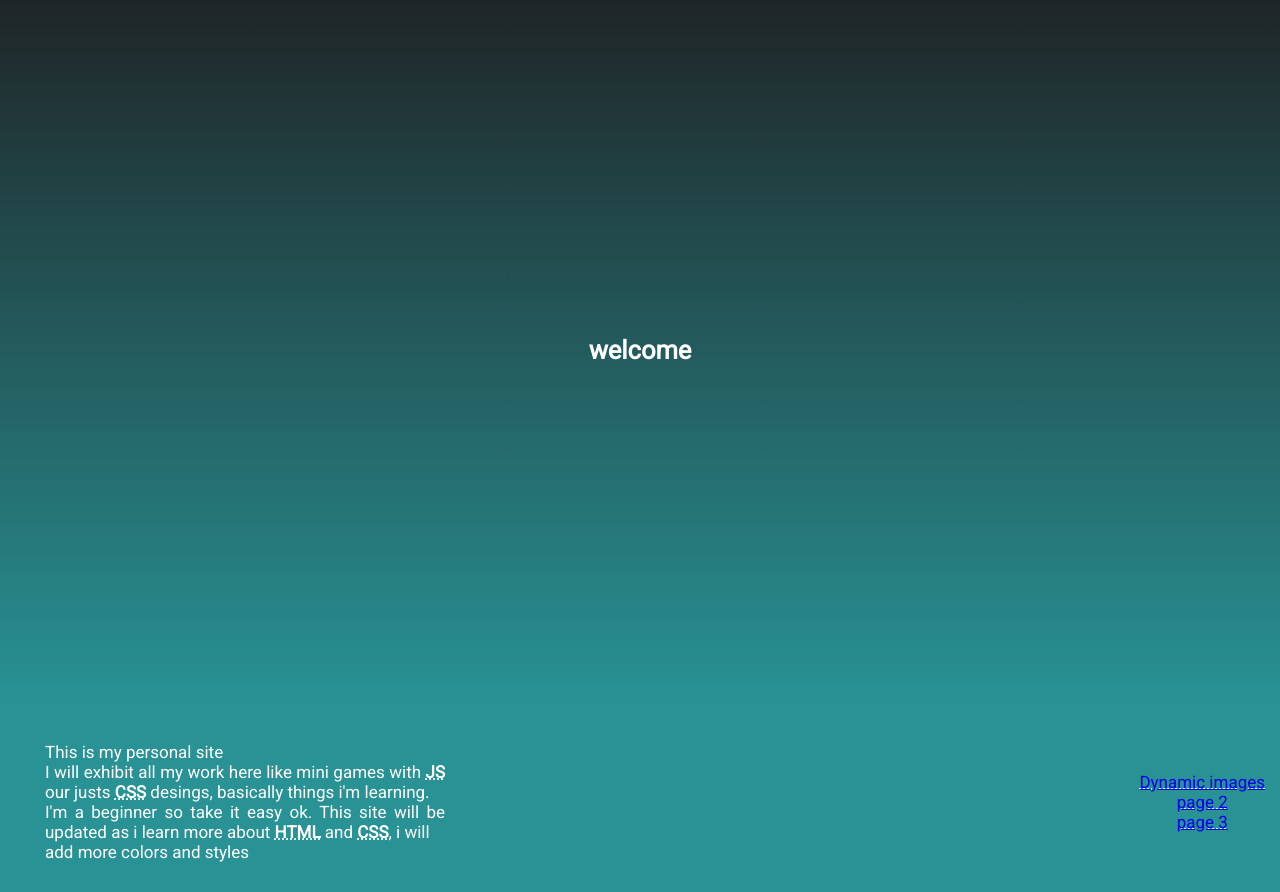
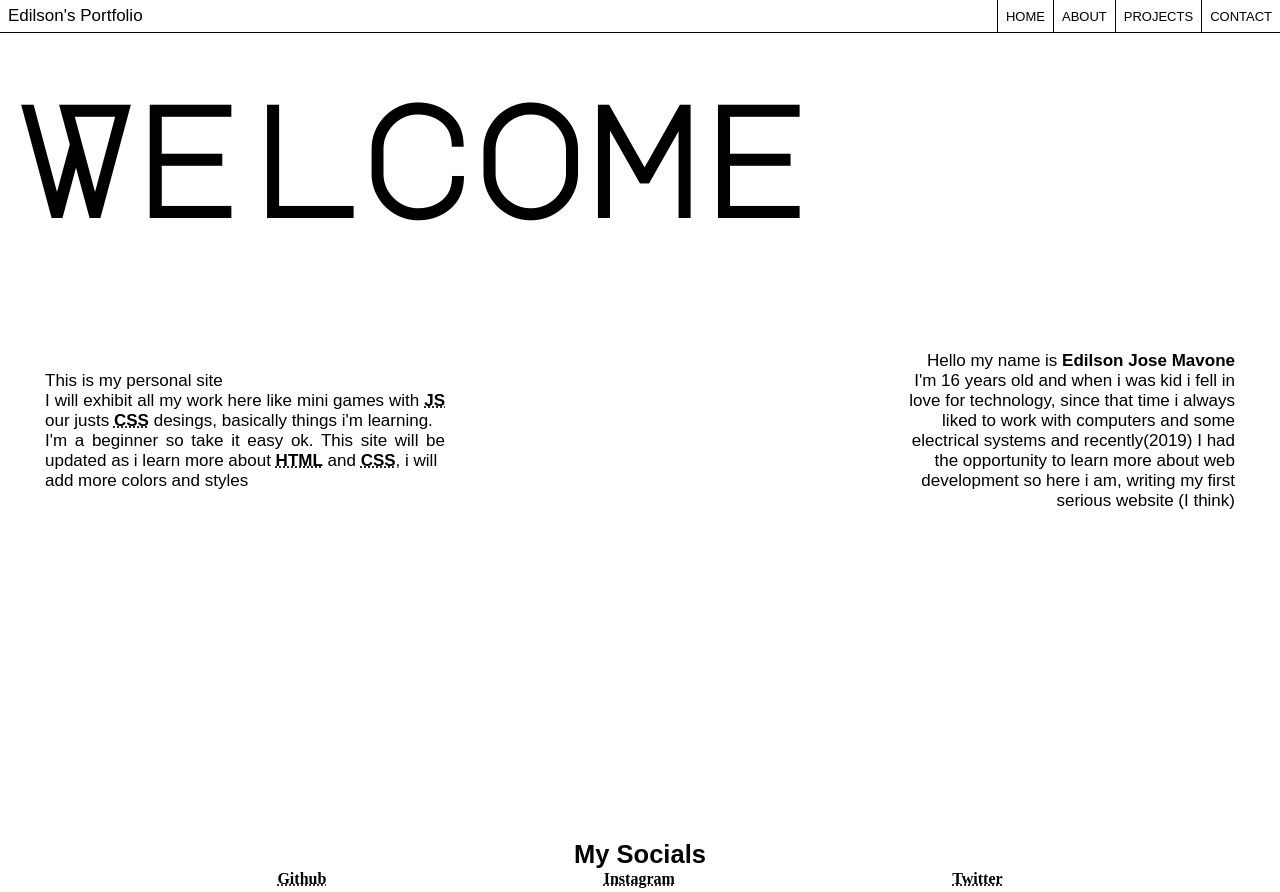
Before and after one commit to edilsonjmavone/site, a plain HTML site: page index.html in a window 1280 px wide. Shown: the top 892 px of the page. Drawn offline with Linux system fonts and the light colour scheme; a web font is replaced by a local one.

Commit message:
complete redesing

```diff
--- a/index.html
+++ b/index.html
@@ -8,9 +8,23 @@
     <link rel="stylesheet" href="style.css" />
   </head>
   <body>
-    <div class="start"><h2>welcome</h2></div>
-    <div class="globalCard">
+    <nav class="nav">
+      <div class="nav-title">
+        <div>Edilson's Portfolio</div>
+      </div>
+      <div class="pages-tray">
+        <div class="home-page-btn">HOME</div>
+        <div class="about-page-btn">ABOUT</div>
+        <div class="projects-page-btn">PROJECTS</div>
+        <a href="#footer">
+          <div class="contact-page-btn">CONTACT</div>
+        </a>
+      </div>
+    </nav>
+    <main class="globalCard">
       <div class="cardOne">
+        <div class="big-text-title">Welcome</div>
+
         <div class="welcomeCard">
           <p>
             This is my personal site <br />
@@ -27,41 +41,7 @@
           </p>
         </div>
 
-        <div class="projectsCard">
-          <ul type="none">
-            <li>
-              <abbr title="Dynamic Images concept"
-                ><a href="pages/page01.html" target="_self" rel="next"
-                  >Dynamic images</a
-                ></abbr
-              >
-            </li>
-            <li>
-              <abbr title="page 2"
-                ><a href="pages/page02.html" target="_self" rel="next"
-                  >page 2</a
-                ></abbr
-              >
-            </li>
-            <li>
-              <abbr title="page 3"
-                ><a href="pages/page03.html" target="_self" rel="next"
-                  >page 3</a
-                ></abbr
-              >
-            </li>
-          </ul>
-        </div>
-      </div>
-      <div class="space"></div>
-      <div class="AboutMe" id="AboutMe">
-        <h2>About Me</h2>
-      </div>
-      <div class="space"></div>
-
-      <div class="cardTwo">
         <div class="aboutCard">
-          <!-- <h2>About</h2> -->
           <p>
             Hello my name is <strong>Edilson Jose Mavone</strong> <br />
             I'm 16 years old and when i was kid i fell in love for technology,
@@ -71,27 +51,9 @@
             website (I think)
           </p>
         </div>
-        <div class="langsCard">
-          <p><strong>Currentily learning</strong></p>
-          <img
-            src="./svg/javascript_FILL0_wght400_GRAD0_opsz48.svg"
-            alt="JavaScript"
-          />
-          <img src="./svg/html_FILL0_wght400_GRAD0_opsz48.svg" alt="HTML" />
-          <img src="./svg/css_FILL0_wght400_GRAD0_opsz48.svg" alt="CSS" />
-        </div>
       </div>
-      <div class="space"></div>
 
-      <!--
-    <p>
-        <picture>
-            <source media="(max-width: 500px )" srcset="images/perfil-200.png" type="image/png">
-            <img src="images/perfil.png" alt="me photo">
-        </picture>
-    </p>
--->
-      <footer>
+      <footer class="footer" id="footer">
         <h2>My Socials</h2>
         <div class="socialsBar">
           <div>
@@ -118,6 +80,6 @@
           </div>
         </div>
       </footer>
-    </div>
+    </main>
   </body>
 </html>
--- a/style.css
+++ b/style.css
@@ -1,9 +1,15 @@
 @import url("https://fonts.googleapis.com/css2?family=Poppins:ital,wght@0,300;0,400;1,300&family=Roboto:ital@0;1&display=swap");
 
-* {
-  padding: 0px;
+@import url("https://fonts.googleapis.com/css2?family=Anta&family=Kode+Mono:wght@400..700&family=Major+Mono+Display&family=Monoton&display=swap");
+
+:root {
+  --border-size: 1px;
+  --border-color: #030a0d;
+  --background-theme-w: hsl(210deg 5% 65%);
+  --nav-height: 2rem;
+  --vh: 1vh; /* Define variable for viewport height */
+  --headerAreaHeight: 2rem; /* Define variable for header area height */
 }
-
 p {
   text-align: start;
 }
@@ -14,54 +20,115 @@ h2 {
   text-align: center;
 }
 a {
-  text-decoration-style: unset;
+  all: initial;
 }
+
+* {
+  padding: 0px;
+  margin: 0px;
+  color: black;
+}
+
 body {
   margin: 0px;
-  font-family: "Roboto", sans-serif;
+  font-family: "Kode Mono", sans-serif;
   font-size: 17px;
   color: #fff;
-  background-image: linear-gradient(to bottom, #289294 80%, #24343a);
+  background-color: #223a40;
+  background-color: #ffff;
 }
+/* #546B74 */
 
-.start {
+.nav {
   margin: 0px;
   padding: 0px;
+  top: 0px;
+  position: fixed;
   display: flex;
   flex-direction: column;
   justify-content: center;
   width: 100%;
-  height: 700px;
+  height: var(--nav-height);
   text-align: center;
-  background-image: repeating-linear-gradient(to top, #289294, #1f2527);
+  /* background-color: var(--background-theme-w); */
+  border-bottom: var(--border-size) solid var(--border-color);
+  backdrop-filter: blur(3px);
+  /* opacity: 0.4; */
+}
+.nav-title {
+  position: absolute;
+  left: 0.5rem;
+  width: fit-content;
+  display: flex;
+  flex-direction: row;
+  justify-content: space-between;
+  align-items: center;
+  gap: 0.5rem;
+  font-family: "Anta", sans-serif;
+  font-weight: 100;
+  /* background-color: rgba(108, 67, 34, 0.858); */
+}
+.pages-tray {
+  position: absolute;
+  right: 0;
+  height: 100%;
+  width: fit-content;
+  display: flex;
+  flex-direction: row;
+  justify-content: space-between;
+  align-items: center;
+  font-family: "Anta", sans-serif;
+  font-weight: 100;
+  /* gap: 0.5rem; */
+  /* background-color: rgba(108, 67, 34, 0.858); */
+}
+.pages-tray > div,
+.pages-tray > a {
+  height: 100%;
+  /* background-color: var(--background-theme-w); */
+  display: flex;
+  align-items: center;
+  padding-right: 0.5rem;
+  padding-left: 0.5rem;
+  border-left: var(--border-size) solid var(--border-color);
+  font-size: small;
+  cursor: pointer;
+  font-family: inherit;
 }
 
 .globalCard {
+  margin-top: var(--nav-height);
   width: 100%;
   height: 100%;
-  padding-bottom: 100px;
+  /* padding-bottom: 100px; */
+  /* background-image: linear-gradient(to bottom, #080F13,#304951,#546B74); */
 }
+
 .cardOne {
   margin: 10px 0px;
   padding: 15px;
   display: flex;
   flex-direction: row;
-  flex-wrap: wrap;
+  /* flex-wrap: wrap; */
   align-items: center;
   justify-content: space-between;
-
   gap: 2rem;
+  height: calc(var(--vh) * 100 - var(--headerAreaHeight));
 }
-
+.big-text-title {
+  position: absolute;
+  left: 1rem;
+  top: 10%;
+  font-size: 12vw;
+  white-space: nowrap;
+  font-family: "Major Mono Display", sans-serif;
+  font-weight: 600;
+}
 .welcomeCard {
   width: 400px;
   transition: all 0.5s linear;
   border-radius: 10px;
   padding: 0px 30px;
-}
-.welcomeCard:hover {
-  background-color: rgba(54, 54, 54, 0.397);
-  backdrop-filter: blur(3px);
 }
 
 .welcomeCard > p {
@@ -97,12 +164,6 @@ body {
   border-radius: 10px;
 }
 
-.aboutCard:hover {
-  /* box-shadow: 0px 4px 5px rgb(0, 0, 0, 0.5); */
-  background-color: rgba(54, 54, 54, 0.397);
-  backdrop-filter: blur(3px);
-}
-
 .aboutCard > p,
 .aboutCard > h2 {
   padding: 5px;
@@ -110,6 +171,9 @@ body {
   padding: 0px;
 }
 
+.footer {
+  height: calc(var(--vh) * 100 - var(--headerAreaHeight));
+}
 .socialsBar {
   display: flex;
   flex-direction: row;
```
